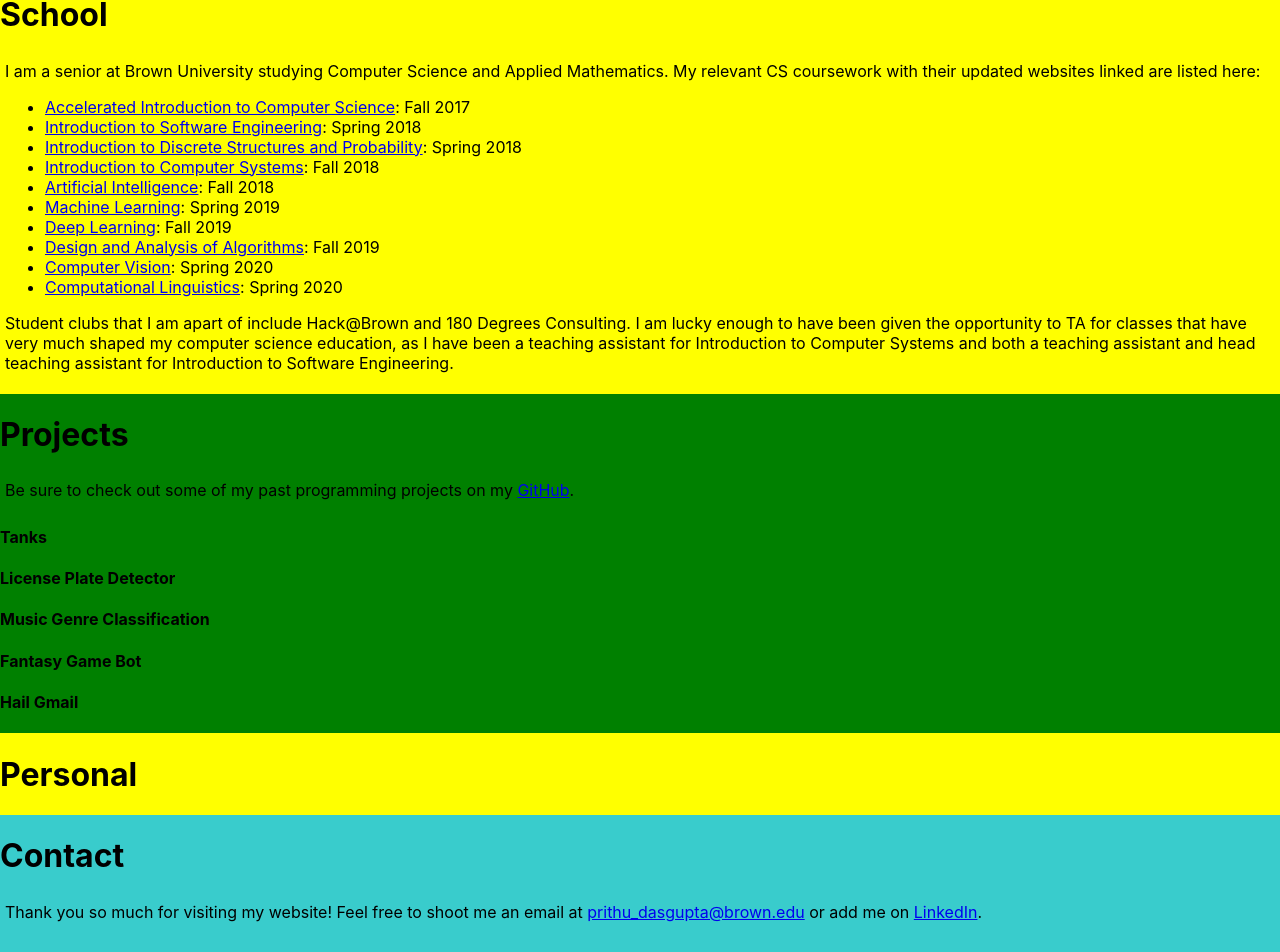
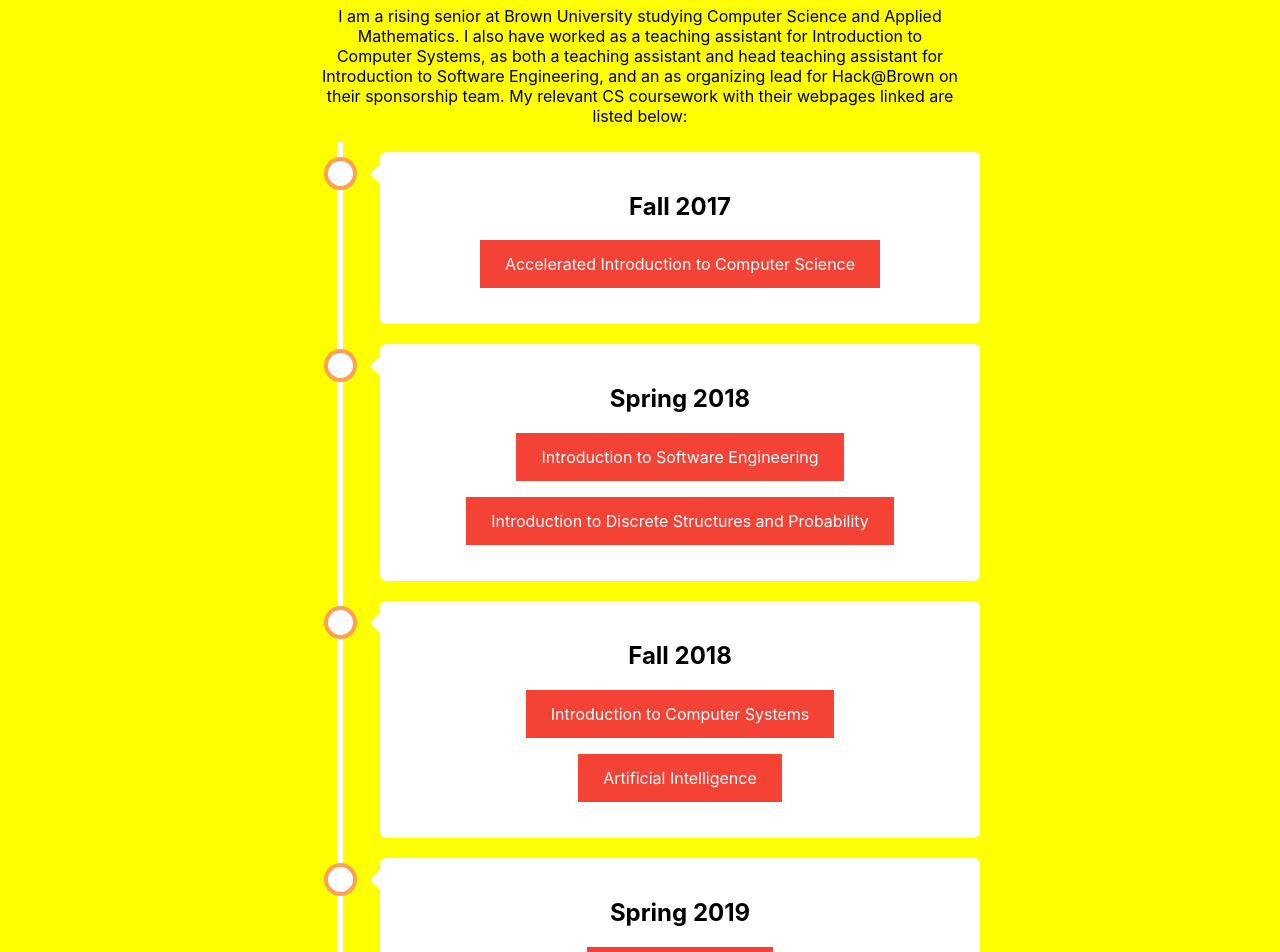
Before and after one commit to prithudasgupta/personal-website, a React (Create React App) app: page / in a window 1280 px wide. Shown: the part 1243-2195 px from the top of the page. Built offline with nearby package versions, Linux system fonts and the light colour scheme.

Commit message:
School content completed

```diff
--- a/src/App.css
+++ b/src/App.css
@@ -9,9 +9,7 @@
   width: 100%;
   z-index: 999;
   margin:0;
-  text-align: center;
   background-color: #39CCCC;
-  display: inline-block;
 }
 
 .Body {
@@ -25,7 +23,6 @@
   background-color: #01FF70;
   display: inline-block;
   width: 100%;
-  text-align: center;
 }
 
 .School {
@@ -61,7 +58,103 @@
   display: inline-block;
   background-position-x: initial;
   background-position-y: initial;
-  /* top: 10px; */
+}
+
+a.class_links:link, a.class_links:visited {
+  background-color: #f44336;
+  color: white;
+  padding: 14px 25px;
+  text-align: center;
+  text-decoration: none;
+  display: inline-block;
+}
+
+a.class_links:hover, a.class_links:active {
+  background-color: rgb(255, 115, 0);
+}
+
+/* The actual timeline (the vertical ruler) */
+.timeline {
+  position: relative;
+  max-width: 1200px;
+  margin: 0 auto;
+  margin-bottom: 10px;
+}
+
+/* The actual timeline (the vertical ruler) */
+.timeline::after {
+  content: '';
+  position: absolute;
+  width: 6px;
+  background-color: white;
+  top: 0;
+  bottom: 0;
+  left: 25%;
+  margin-left: -3px;
+}
+
+/* Container around content */
+.timeline-container {
+  padding: 10px 40px;
+  position: relative;
+  background-color: inherit;
+  width: 50%;
+}
+
+/* The circles on the timeline */
+.timeline-container::after {
+  content: '';
+  position: absolute;
+  width: 25px;
+  height: 25px;
+  right: -17px;
+  background-color: white;
+  border: 4px solid #FF9F55;
+  top: 15px;
+  border-radius: 50%;
+  z-index: 1;
+}
+
+
+/* Place the container to the right */
+.timeline-right {
+  left: 25%;
+}
+
+/* Add arrows to the right container (pointing left) */
+.timeline-right::before {
+  content: " ";
+  height: 0;
+  position: absolute;
+  top: 22px;
+  width: 0;
+  z-index: 1;
+  left: 30px;
+  border: medium solid white;
+  border-width: 10px 10px 10px 0;
+  border-color: transparent white transparent transparent;
+}
+
+/* Fix the circle for containers on the right side */
+.timeline-right::after {
+  left: -16px;
+}
+
+/* The actual content */
+.timeline-content {
+  padding: 20px 30px;
+  background-color: white;
+  position: relative;
+  border-radius: 6px;
+}
+
+
+ul {
+  list-style: none;
+}
+
+li {
+  margin: 0 0 15px 0;
 }
 
 img {
@@ -76,7 +169,12 @@
 }
 
 p {
-  padding: 5px;
+  margin-left: auto;
+  margin-right: auto;
+}
+
+p.school-summary {
+  width: 50%
 }
 
 html, body {
@@ -84,4 +182,5 @@
   margin: 0;
   padding: 0;
   background-color: #39CCCC;
+  text-align: center;
 }
--- a/src/components/Professional.js
+++ b/src/components/Professional.js
@@ -7,7 +7,7 @@
         return (
             <div className="Professional">
                 <h1>Professional</h1>
-                <p> I have always been an aspiring software engineer, and here are some of the amazing experiences I have had in the field! </p>
+                <p> I have always been an aspiring software engineer and here are some of the amazing experiences I have had in the field! </p>
 
                 <ImageBox topic="Facebook: Summer 2020" caption="Because of the COVID-19 Pandemic, my software engineering internship at Facebook for the summer of 2020, which would
                     have been hosted in Menlo Park, is now remote." imgurl="professional/facebook.png"></ImageBox>
@@ -15,8 +15,8 @@
                 <ImageBox topic="Google: Summer 2019" caption="As an Engineering Practicum intern, I worked on the Shasta team within Google Ads in the Sunnyvale, CA
                     office. My team worked on writing a learning algorithm to reduce cache misses when advertisement requests were queried. " imgurl="professional/google.png"></ImageBox>
 
-                <ImageBox topic="Vistaprint: Summer 2018" caption="After my freshmen year of university, I worked at Vistaprint in Waltham, MA as a software engineering intern.
-                    I worked on the Hatchery team to create a Facebook messenger bot that customers can use to build customizable phone cases. " imgurl="professional/vistaprint.png"></ImageBox>
+                <ImageBox topic="Vistaprint: Summer 2018" caption="After my freshmen year, I worked at Vistaprint in Waltham, MA as a software engineering intern.
+                    I worked on the Hatchery team to create a Facebook messenger bot that customers can use to build custom phone cases. " imgurl="professional/vistaprint.png"></ImageBox>
 
                 <ImageBox topic="BU: Summer 2016" caption="Before my senior year of high school, I worked within a Human-Computer Interaction research group at Boston University to
                     create an adaptable email interface for users with disabilities using the Gmail API." imgurl="professional/bu.png"></ImageBox>
--- a/src/components/School.js
+++ b/src/components/School.js
@@ -6,25 +6,53 @@
         return (
             <div className="School">
                 <h1>School</h1>
-                <p> I am a senior at Brown University studying Computer Science and Applied Mathematics.
-                    My relevant CS coursework with their updated websites linked are listed here:
-                    <ul>
-                        <li><a href="https://cs.brown.edu/courses/cs019/2017/">Accelerated Introduction to Computer Science</a>: Fall 2017</li>
-                        <li><a href="http://cs.brown.edu/courses/cs032/">Introduction to Software Engineering</a>: Spring 2018</li>
-                        <li><a href="https://cs.brown.edu/courses/csci0220/">Introduction to Discrete Structures and Probability</a>: Spring 2018</li>
-                        <li><a href="http://cs.brown.edu/courses/csci0330/">Introduction to Computer Systems</a>: Fall 2018</li>
-                        <li><a href="https://cs.brown.edu/courses/csci1410/">Artificial Intelligence</a>: Fall 2018</li>
-                        <li><a href="https://cs.brown.edu/courses/csci1420/">Machine Learning</a>: Spring 2019</li>
-                        <li><a href="https://cs.brown.edu/courses/csci1470/">Deep Learning</a>: Fall 2019</li>
-                        <li><a href="https://cs.brown.edu/courses/csci1570/">Design and Analysis of Algorithms</a>: Fall 2019</li>
-                        <li><a href="http://cs.brown.edu/courses/csci1430/">Computer Vision</a>: Spring 2020</li>
-                        <li><a href="http://cs.brown.edu/courses/csci1460/">Computational Linguistics</a>: Spring 2020</li>
-                    </ul>
-                    Student clubs that  I am apart of include Hack@Brown and 180 Degrees Consulting.
-                    I am lucky enough to have been given the opportunity to TA for classes that have very much shaped my computer
-                    science education, as I have been a teaching assistant for Introduction to Computer Systems and both a
-                    teaching assistant and head teaching assistant for Introduction to Software Engineering.
-                </p>
+                <p class="school-summary"> I am a rising senior at Brown University studying Computer Science and Applied Mathematics.
+                    I also have worked as a teaching assistant for Introduction to Computer Systems,
+                    as both a teaching assistant and head teaching assistant for Introduction to Software Engineering,
+                    and an as organizing lead for Hack@Brown on their sponsorship team.
+                    My relevant CS coursework with their webpages linked are listed below:</p>
+                    <div class="timeline">
+                    <div class="timeline-container timeline-right">
+                        <div class="timeline-content">
+                        <h2>Fall 2017</h2>
+                        <p><a href="https://cs.brown.edu/courses/cs019/2017/" className="class_links">Accelerated Introduction to Computer Science</a></p>
+                        </div>
+                    </div>
+                    <div class="timeline-container timeline-right">
+                        <div class="timeline-content">
+                        <h2>Spring 2018</h2>
+                        <p><a href="http://cs.brown.edu/courses/cs032/" className="class_links">Introduction to Software Engineering</a></p>
+                        <p><a href="https://cs.brown.edu/courses/csci0220/" className="class_links">Introduction to Discrete Structures and Probability</a></p>
+                        </div>
+                    </div>
+                    <div class="timeline-container timeline-right">
+                        <div class="timeline-content">
+                        <h2>Fall 2018</h2>
+                        <p><a href="http://cs.brown.edu/courses/csci0330/" className="class_links">Introduction to Computer Systems</a></p>
+                        <p><a href="https://cs.brown.edu/courses/csci1410/" className="class_links">Artificial Intelligence</a></p>
+                        </div>
+                    </div>
+                    <div class="timeline-container timeline-right">
+                        <div class="timeline-content">
+                        <h2>Spring 2019</h2>
+                        <p><a href="https://cs.brown.edu/courses/csci1420/" className="class_links">Machine Learning</a></p>
+                        </div>
+                    </div>
+                    <div class="timeline-container timeline-right">
+                        <div class="timeline-content">
+                        <h2>Fall 2019</h2>
+                        <p><a href="https://cs.brown.edu/courses/csci1470/" className="class_links">Deep Learning</a></p>
+                        <p><a href="https://cs.brown.edu/courses/csci1570/" className="class_links">Design and Analysis of Algorithms</a></p>
+                        </div>
+                    </div>
+                    <div class="timeline-container timeline-right">
+                        <div class="timeline-content">
+                        <h2>Spring 2020</h2>
+                        <p><a href="http://cs.brown.edu/courses/csci1430/" className="class_links">Computer Vision</a></p>
+                        <p><a href="http://cs.brown.edu/courses/csci1460/" className="class_links">Computational Linguistics</a></p>
+                        </div>
+                    </div>
+                    </div>
             </div>
         )
     }
```
